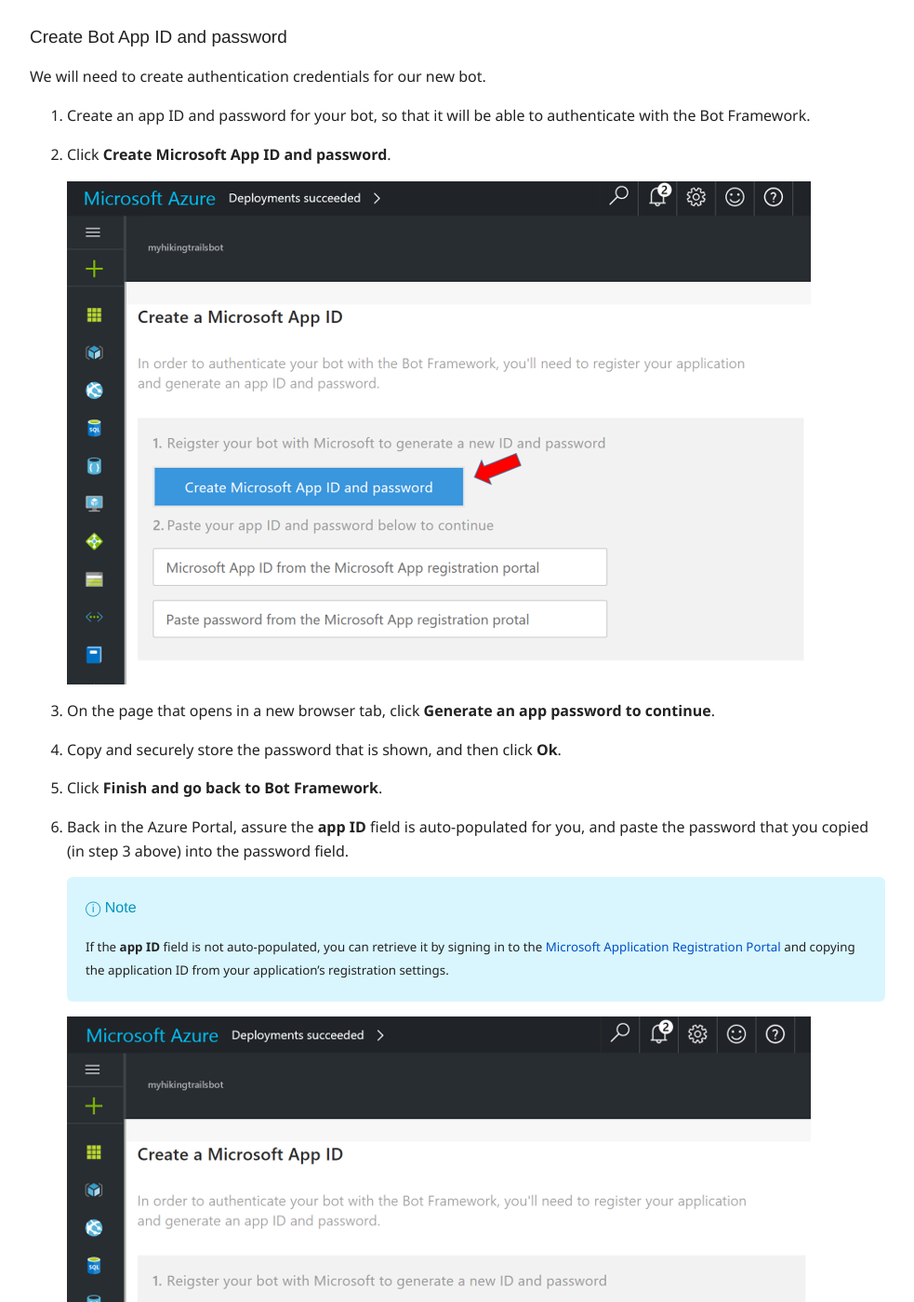
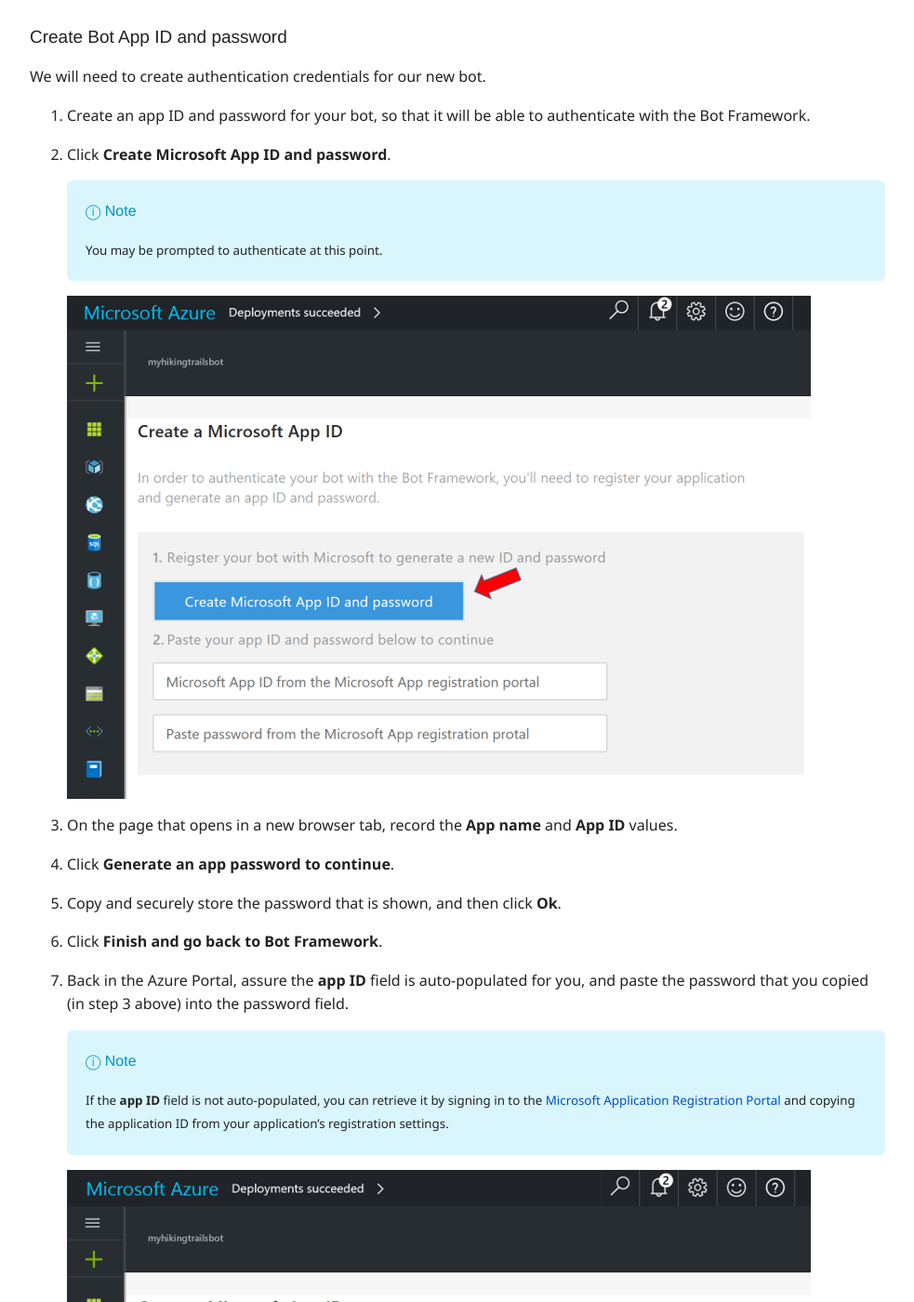
Before and after one commit to scook-valorem/bot-in-a-day, a Jekyll site: the page built from bot.md, in a window 1280 px wide and 1400 px high, scrolled down 2451 px. Shown: the whole window at 93% size, without its empty margins (243-1226 px from the left). Built offline with Jekyll 4.4.1, drawn with Linux system fonts in a browser that asks for light colours; nearby versions of some CDN libraries.

Commit message:
Update bot.md

```diff
--- a/bot.md
+++ b/bot.md
@@ -60,9 +60,13 @@
 
 1. Click **Create Microsoft App ID and password**.
 
+    > You may be prompted to authenticate at this point.
+
     ![create app id](./media/azure-bot-service-create-app-id.png)
 
-1. On the page that opens in a new browser tab, click **Generate an app password to continue**.
+1. On the page that opens in a new browser tab, record the **App name** and **App ID** values.
+
+1. Click **Generate an app password to continue**.
 
 1. Copy and securely store the password that is shown, and then click **Ok**.
 
```
